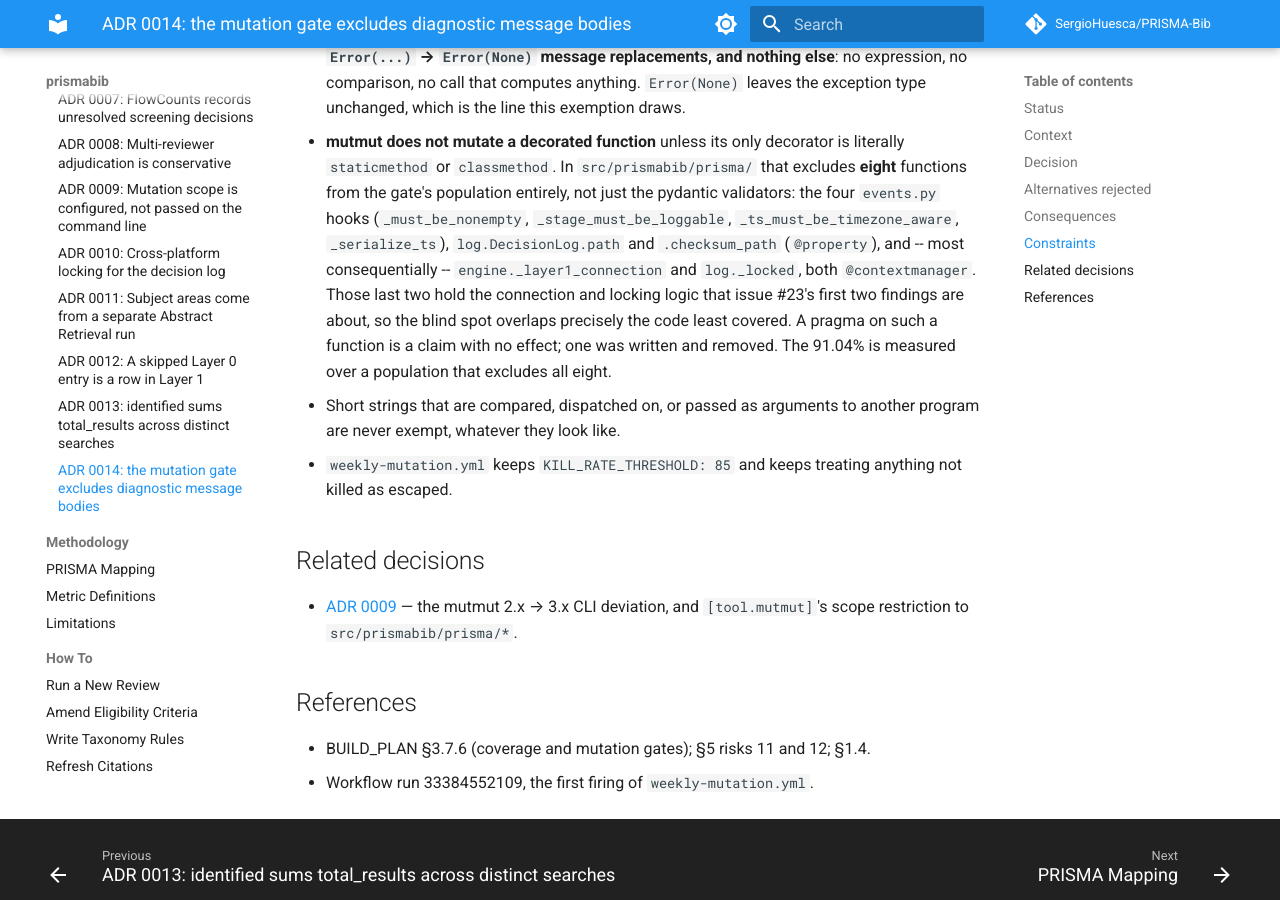
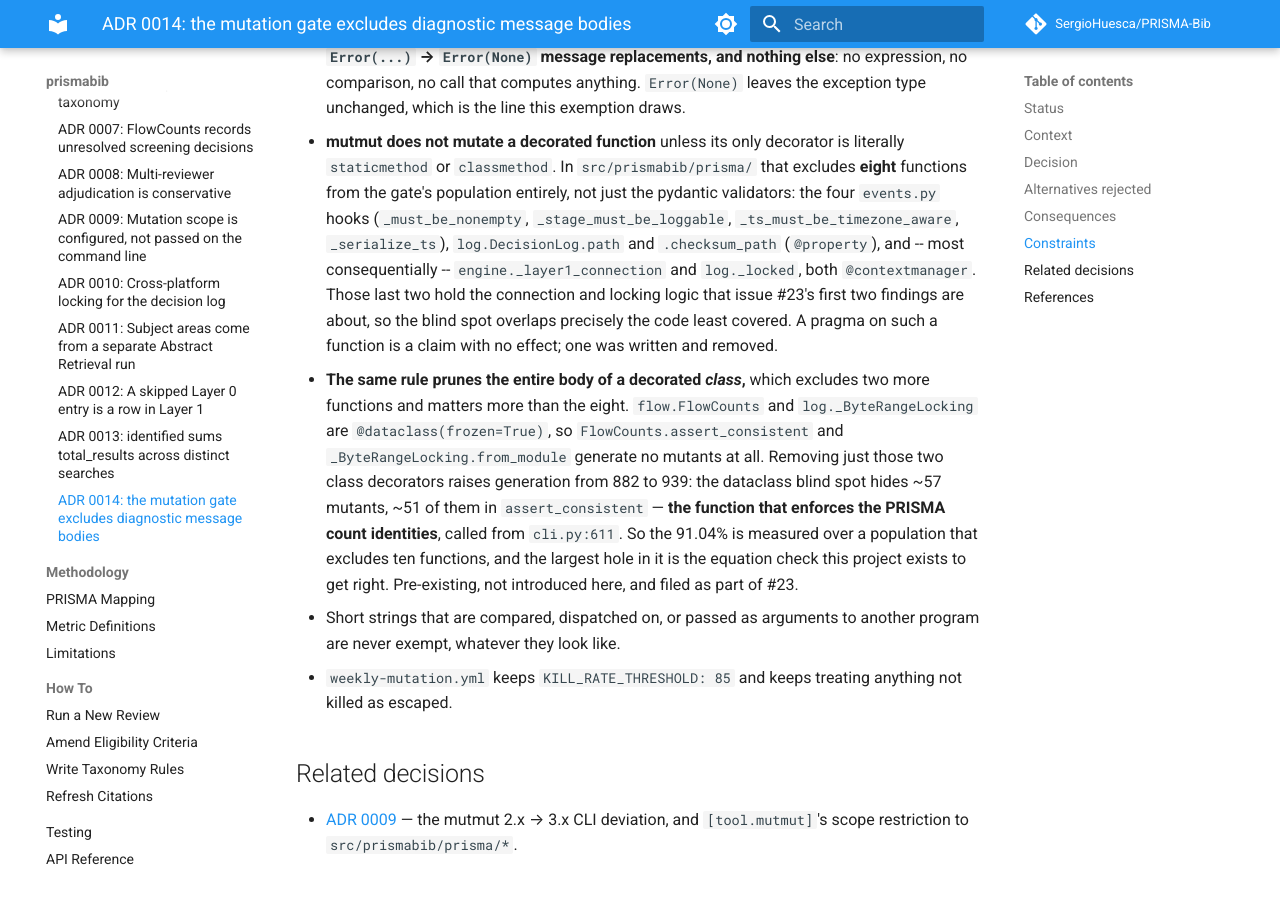
Before and after one commit to SergioHuesca/PRISMA-Bib, an MkDocs documentation site: the page built from docs/architecture/adr/0014-mutation-gate-excludes-diagnostic-prose.md, in a window 1280 px wide and 900 px high, scrolled down 4804 px. Built offline with MkDocs 1.6.1 and Material for MkDocs 9.7.7, drawn with Linux system fonts in a browser that asks for light colours; comment, search, counter and statistics services are not loaded.

Commit message:
Record the dataclass blind spot in the mutation gate
Verification review found the ADR's population sentence understated the
exclusion. mutmut's decorated-function rule also prunes the entire body
of a decorated *class*, and `flow.FlowCounts` and `log._ByteRangeLocking`
are both `@dataclass(frozen=True)`.

So `FlowCounts.assert_consistent` generates no mutants at all. Removing
just those two class decorators raises generation from 882 to 939: the
blind spot hides ~57 mutants, ~51 of them in `assert_consistent` -- the
function that enforces the PRISMA count identities, called from
`cli.py:611`. Its line and branch coverage is 100% and mutation testing
has never had an opinion about whether those tests assert the right
thing.

Pre-existing and not introduced by this branch, but the 91.04% should not
be read as covering it. Recorded in ADR 0014 and on #23.

Co-Authored-By: Claude Opus 5 <noreply@anthropic.com>

```diff
--- a/docs/architecture/adr/0014-mutation-gate-excludes-diagnostic-prose.md
+++ b/docs/architecture/adr/0014-mutation-gate-excludes-diagnostic-prose.md
@@ -200,8 +200,16 @@ were fixed in the same change rather than exempted:
   `engine._layer1_connection` and `log._locked`, both `@contextmanager`. Those last two
   hold the connection and locking logic that issue #23's first two findings are about, so
   the blind spot overlaps precisely the code least covered. A pragma on such a function is
-  a claim with no effect; one was written and removed. The 91.04% is measured over a
-  population that excludes all eight.
+  a claim with no effect; one was written and removed.
+- **The same rule prunes the entire body of a decorated *class*,** which excludes two more
+  functions and matters more than the eight. `flow.FlowCounts` and `log._ByteRangeLocking`
+  are `@dataclass(frozen=True)`, so `FlowCounts.assert_consistent` and
+  `_ByteRangeLocking.from_module` generate no mutants at all. Removing just those two class
+  decorators raises generation from 882 to 939: the dataclass blind spot hides ~57 mutants,
+  ~51 of them in `assert_consistent` — **the function that enforces the PRISMA count
+  identities**, called from `cli.py:611`. So the 91.04% is measured over a population that
+  excludes ten functions, and the largest hole in it is the equation check this project
+  exists to get right. Pre-existing, not introduced here, and filed as part of #23.
 - Short strings that are compared, dispatched on, or passed as arguments to another program
   are never exempt, whatever they look like.
 - `weekly-mutation.yml` keeps `KILL_RATE_THRESHOLD: 85` and keeps treating anything not
```
